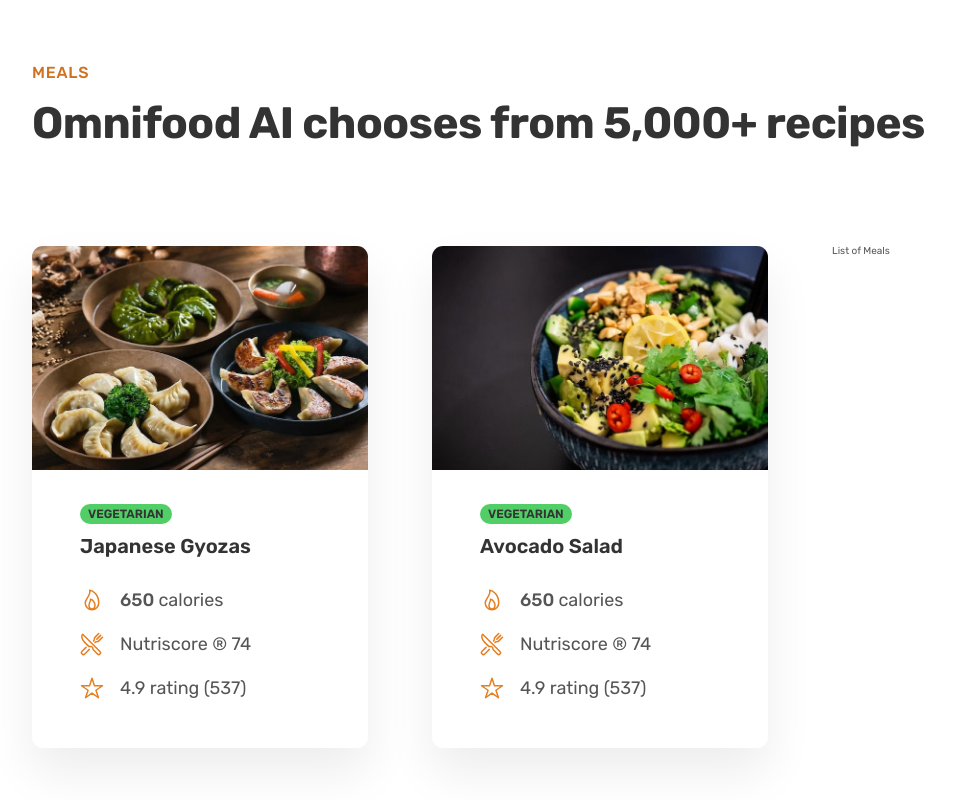
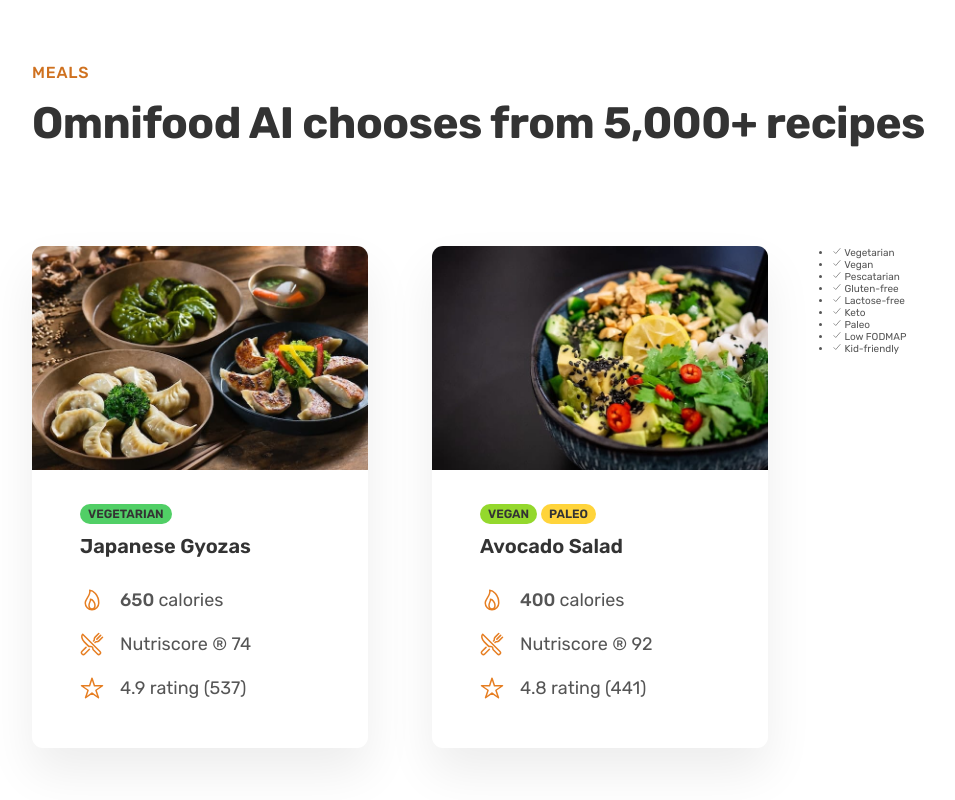
Before and after one commit to MatthewPCope/Omnifood, a plain HTML site: page index.html in a window 1280 px wide. Shown: the part 2644-3444 px from the top of the page, without its empty margins (40-995 px from the left). Drawn offline with nearby package versions, Linux system fonts and the light colour scheme.

Commit message:
adding list items

```diff
--- a/css/style.css
+++ b/css/style.css
@@ -194,16 +194,26 @@
 }
 .meal-tags{
     margin-bottom: 1.2rem;
+    display: flex;
+    gap: 0.4rem;
 }
 .tag{
     display: inline-block;
     padding: 0.4rem 0.8rem;
     font-size: 1.2rem;
     text-transform: uppercase;
-    background-color: #51cf66;
     color: #333;
     border-radius: 100px;
     font-weight: 600;
+}
+.tag--vegetarian{
+    background-color: #51cf66;
+}
+.tag--vegan{
+    background-color: #94d82d;
+}
+.tag--paleo{
+    background-color: #ffd43b;
 }
 .meal-image{
     width: 100%;
--- a/index.html
+++ b/index.html
@@ -116,7 +116,7 @@
                     <img src="img/meals/meal-1.jpg" class="meal-image" alt="Picture of the first meal">
                     <div class="meal-content">
                         <div class="meal-tags">
-                        <span class="tag">Vegetarian</span>
+                        <span class="tag tag--vegetarian">Vegetarian</span>
                         </div>
                         <p class="meal-title">Japanese Gyozas</p>
                         <ul class="meal-attributes">
@@ -130,17 +130,30 @@
                     <img src="img/meals/meal-2.jpg" class="meal-image" alt="Picture of the first meal">
                     <div class="meal-content">
                         <div class="meal-tags">
-                        <span class="tag">Vegetarian</span>
+                        <span class="tag tag--vegan">Vegan</span>
+                        <span class="tag tag--paleo">Paleo</span>
                         </div>
                         <p class="meal-title">Avocado Salad</p>
                         <ul class="meal-attributes">
-                            <li class="meal-attribute"><ion-icon class="meal-icon" name="flame-outline"></ion-icon> <span><strong>650 </strong>calories</span></li>
-                            <li class="meal-attribute"><ion-icon class="meal-icon" name="restaurant-outline"></ion-icon> <span>Nutriscore &reg; 74</span></li>
-                            <li class="meal-attribute"><ion-icon class="meal-icon" name="star-outline"></ion-icon> <span>4.9 rating (537)</span></li>
+                            <li class="meal-attribute"><ion-icon class="meal-icon" name="flame-outline"></ion-icon> <span><strong>400 </strong>calories</span></li>
+                            <li class="meal-attribute"><ion-icon class="meal-icon" name="restaurant-outline"></ion-icon> <span>Nutriscore &reg; 92</span></li>
+                            <li class="meal-attribute"><ion-icon class="meal-icon" name="star-outline"></ion-icon> <span>4.8 rating (441)</span></li>
                         </ul>
                     </div>
                 </div>
-                <div class="list">List of Meals</div>
+                <div class="diets">
+                    <ul class="list">
+                        <li class="list-item"><ion-icon name="checkmark-outline"></ion-icon><span> Vegetarian</span></li>
+                        <li class="list-item"><ion-icon name="checkmark-outline"></ion-icon><span> Vegan</span></li>
+                        <li class="list-item"><ion-icon name="checkmark-outline"></ion-icon><span> Pescatarian</span></li>
+                        <li class="list-item"><ion-icon name="checkmark-outline"></ion-icon><span> Gluten-free</span></li>
+                        <li class="list-item"><ion-icon name="checkmark-outline"></ion-icon><span> Lactose-free</span></li>
+                        <li class="list-item"><ion-icon name="checkmark-outline"></ion-icon><span> Keto</span></li>
+                        <li class="list-item"><ion-icon name="checkmark-outline"></ion-icon><span> Paleo</span></li>
+                        <li class="list-item"><ion-icon name="checkmark-outline"></ion-icon><span> Low FODMAP</span></li>
+                        <li class="list-item"><ion-icon name="checkmark-outline"></ion-icon><span> Kid-friendly</span></li>
+                    </ul>
+                </div>
             </div>
         </section>
     </main>
```
